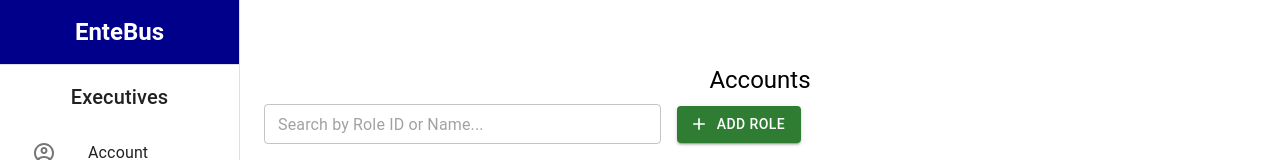
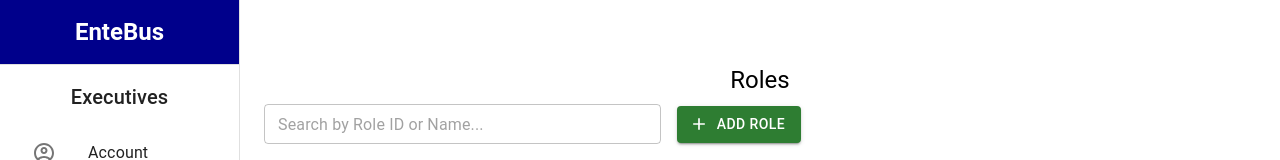
Before and after one commit to NixbugSoftwares/executive-app, a React (Vite) app: page /exerole in a window 1280 px wide. Shown: the top 160 px of the page. Built offline with nearby package versions, Linux system fonts and the light colour scheme.

Commit message:
Changed Titile.

```diff
--- a/src/screens/executiveRolepage/RoleListingPage.tsx
+++ b/src/screens/executiveRolepage/RoleListingPage.tsx
@@ -53,7 +53,7 @@ function RoleListingPage() {
     return (
         <Box sx={{ width: "100%", margin: "auto", mt: 5, mb: 5 }}>
           <Typography variant="h5" align="center" gutterBottom>
-            Accounts
+            Roles
           </Typography>
 
           {/* Search Bar & Account Creation Button */}
```
